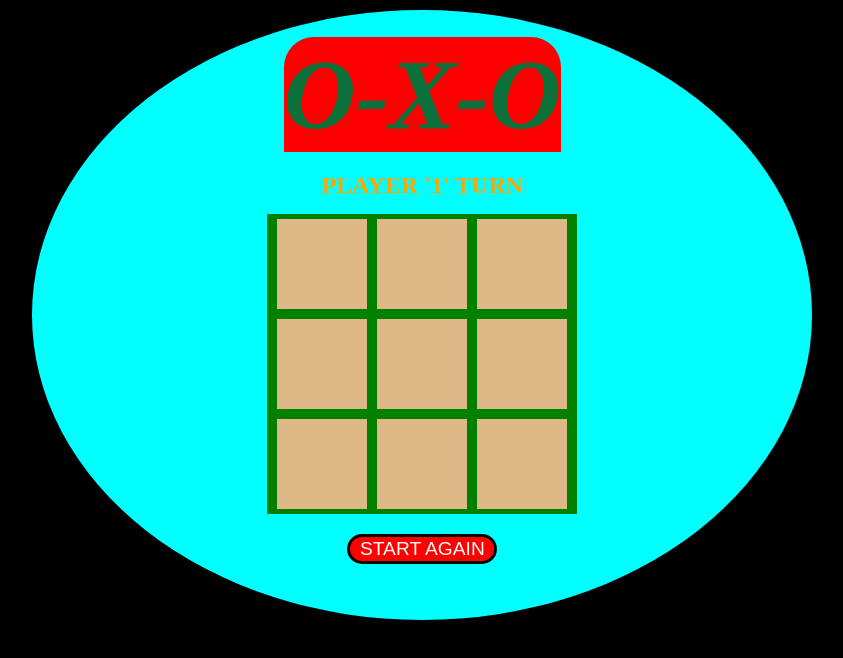
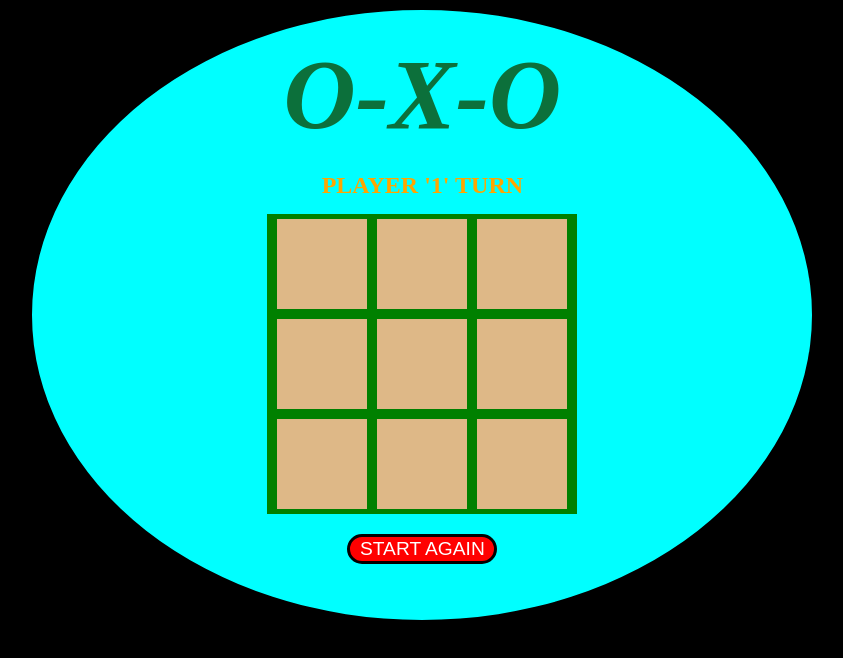
Before and after one commit to BALAKASACHITH/X-O-X, a plain HTML site: page index.html in a window 1280 px wide. Shown: the whole page, without its empty margins (208-1051 px from the left). Drawn offline with Linux system fonts and the light colour scheme.

Commit message:
color back again

```diff
--- a/styles.css
+++ b/styles.css
@@ -17,7 +17,7 @@
     border-radius: 50%;
 }
 .gt{
-    background-color: red;
+    background-color: aqua;
     color: rgb(12, 112, 59);
     font-size: 100px;
     margin-bottom: 20px;
```
